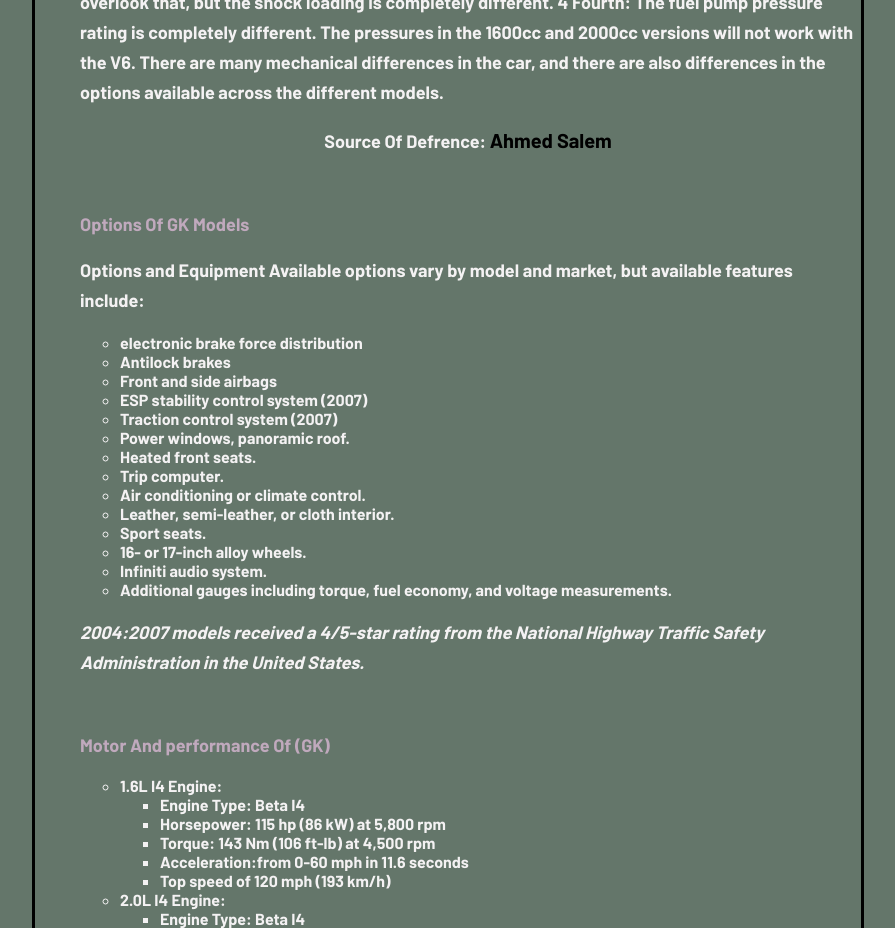
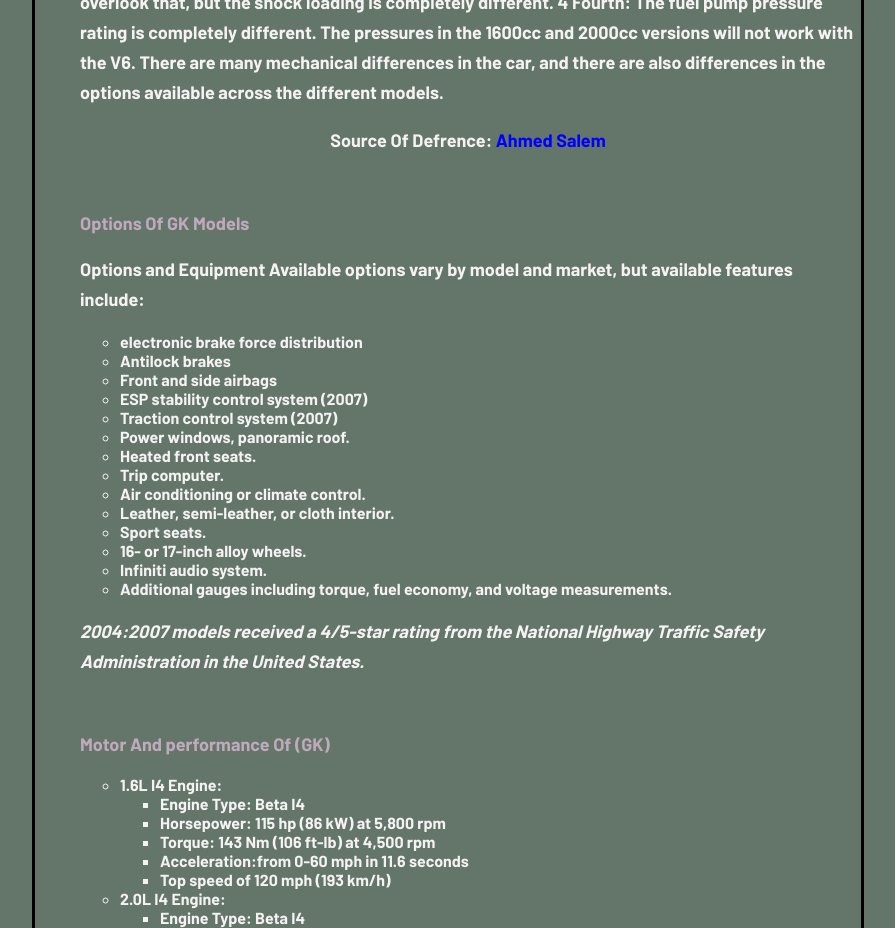
Before and after one commit to elshafei0/Tuccani_2, a plain HTML site: page index.html in a window 1280 px wide. Shown: the part 4200-5128 px from the top of the page, without its empty margins (192-1087 px from the left). Drawn offline with nearby package versions, Linux system fonts and the light colour scheme; files whose address does not match are found by name.

Commit message:
Update Tuscani-2.css

```diff
--- a/Tuscani-2.css
+++ b/Tuscani-2.css
@@ -210,6 +210,11 @@ nav a{
     font-size: 18px;
 
 }
+
+.ahmed-salem span{
+  color:blue;
+font-size: large;
+}
 /* Declaration */
 
 /* Slider */
```
